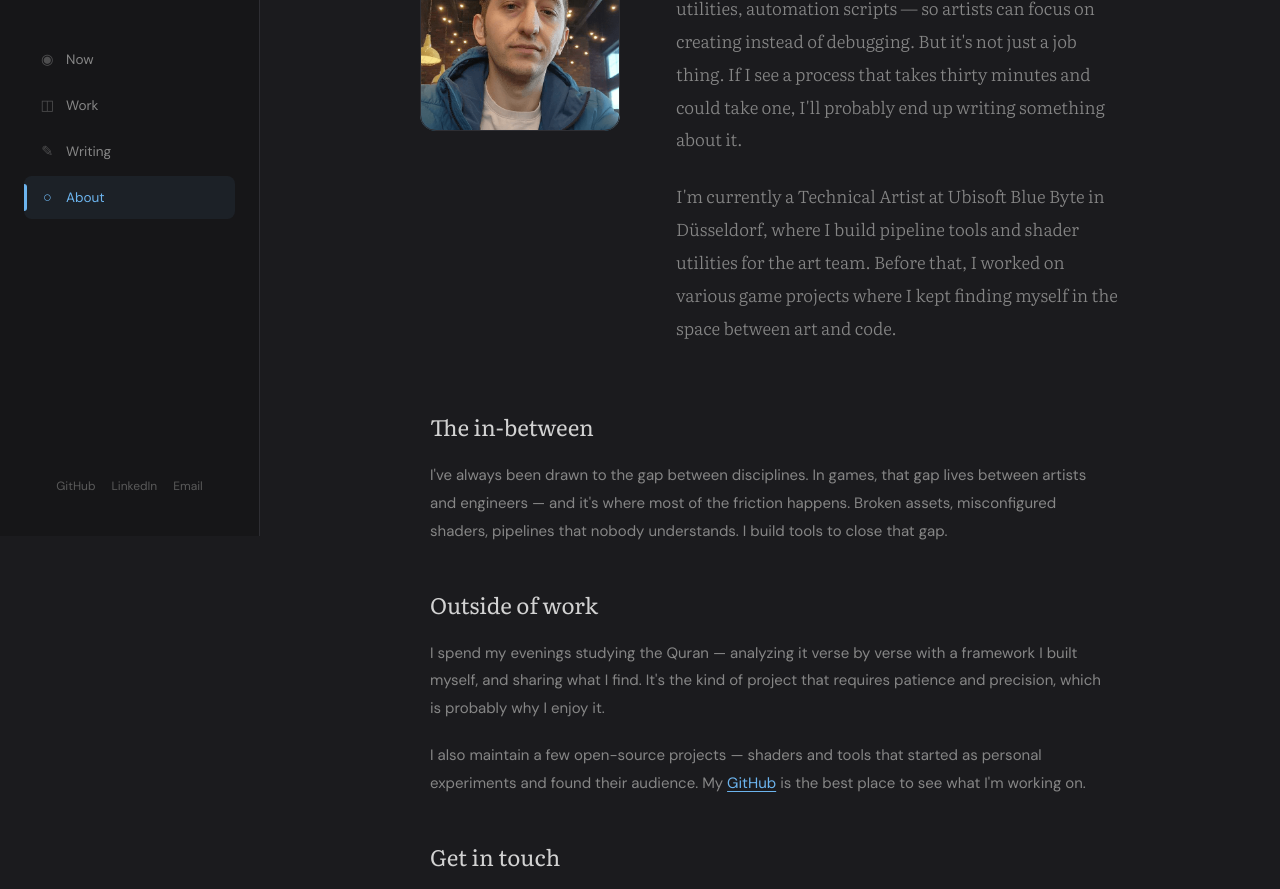
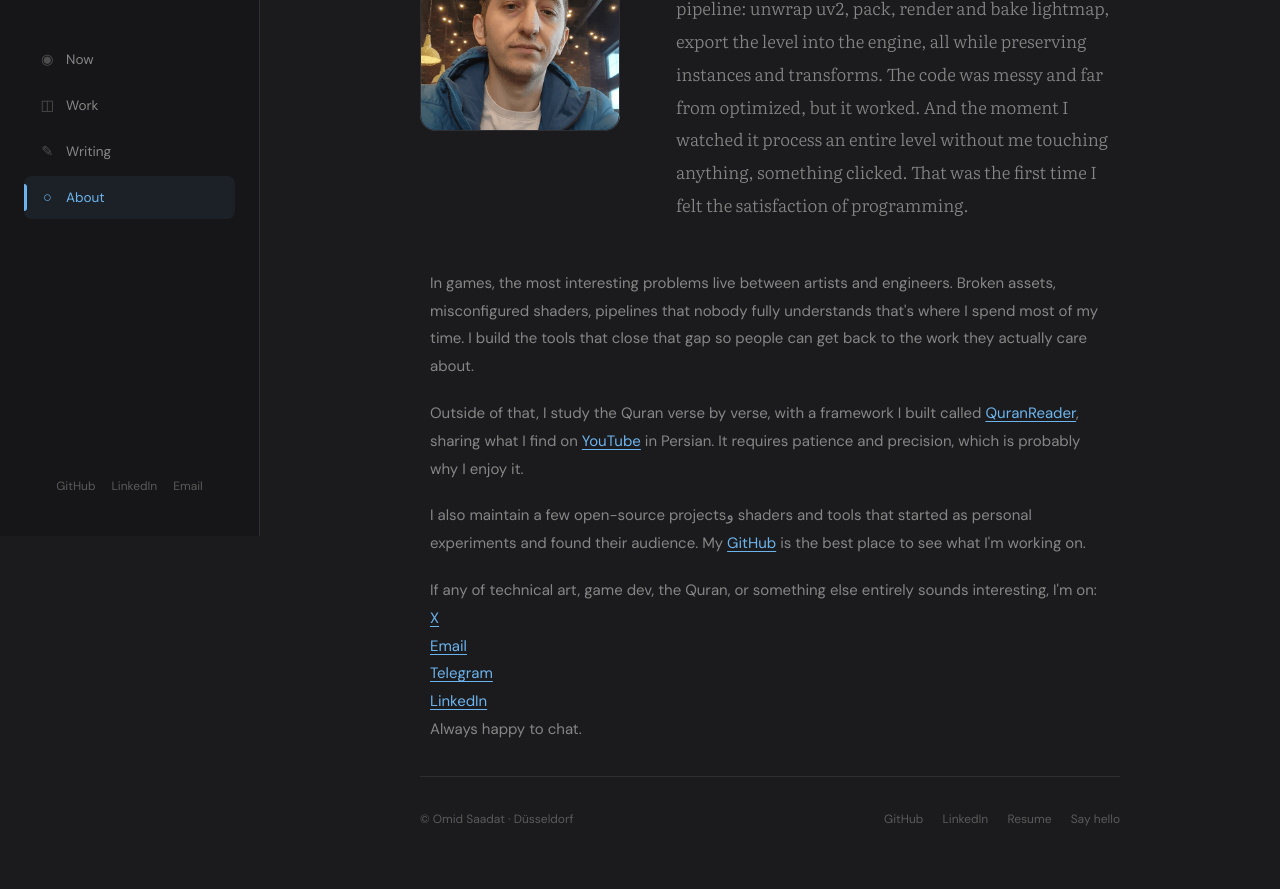
Before and after one commit to omid3098/omid3098.github.io, an Astro site: page /about in a window 1280 px wide. Shown: the part 264-1153 px from the top of the page. Built offline with nearby package versions, Linux system fonts and the light colour scheme; Astro itself is replaced by a stand-in of ours.

Commit message:
feat: update about page content and layout for clarity and engagement

```diff
--- a/src/pages/about.astro
+++ b/src/pages/about.astro
@@ -7,57 +7,48 @@ import Base from '../layouts/Base.astro';
     <h1 class="page-title">About</h1>
   </div>
 
-  <div class="about-layout" style="margin-bottom: 4rem;">
+  <div class="about-layout" style="margin-bottom: 3rem;">
     <div class="about-photo" style="width: 200px; height: 200px;">
       <img src="/assets/img/profile-picture.png" alt="Omid Saadat" />
     </div>
     <div class="about-content">
       <p class="about-p">
-        I make things simpler for a living. In games, that usually means building
-        tools — validators, shader utilities, automation scripts — so artists can
-        focus on creating instead of debugging. But it's not just a job thing. If I
-        see a process that takes thirty minutes and could take one, I'll probably
-        end up writing something about it.
-      </p>
-      <p class="about-p">
-        I'm currently a Technical Artist at Ubisoft Blue Byte in Düsseldorf, where
-        I build pipeline tools and shader utilities for the art team. Before that,
-        I worked on various game projects where I kept finding myself in the space
-        between art and code.
+        After about seven years as a 3D generalist, I wrote a MaxScript that
+        automated the entire environment pipeline: unwrap uv2, pack, render and bake lightmap,
+        export the level into the engine, all while preserving instances and transforms. The code was messy and far from
+        optimized, but it worked. And the moment I watched it process an entire
+        level without me touching anything, something clicked. That was the first
+        time I felt the satisfaction of programming.
       </p>
     </div>
   </div>
 
   <div class="prose" style="max-width: 680px;">
-    <h2>The in-between</h2>
     <p>
-      I've always been drawn to the gap between disciplines. In games, that gap
-      lives between artists and engineers — and it's where most of the friction
-      happens. Broken assets, misconfigured shaders, pipelines that nobody
-      understands. I build tools to close that gap.
-    </p>
-
-    <h2>Outside of work</h2>
-    <p>
-      I spend my evenings studying the Quran — analyzing it verse by verse
-      with a framework I built myself, and sharing what I find. It's the kind
-      of project that requires patience and precision, which is probably why I
-      enjoy it.
+      In games, the most interesting problems live between artists and engineers.
+      Broken assets, misconfigured shaders, pipelines that nobody fully
+      understands that's where I spend most of my time. I build the tools that
+      close that gap so people can get back to the work they actually care about.
     </p>
     <p>
-      I also maintain a few open-source projects — shaders and tools that started
+      Outside of that, I study the Quran verse by verse, with a framework I
+      built called <a href="https://www.omid-saadat.com/quran_reader/" target="_blank">QuranReader</a>,
+      sharing what I find on <a href="https://www.youtube.com/channel/UCrcVHXrUupOAAa0D77oXQ9g" target="_blank">YouTube</a>
+      in Persian. It requires patience and precision, which is probably why I enjoy it.
+    </p>
+    <p>
+      I also maintain a few open-source projectsو shaders and tools that started
       as personal experiments and found their audience. My
       <a href="https://github.com/omid3098" target="_blank">GitHub</a> is the
       best place to see what I'm working on.
     </p>
-
-    <!-- TODO: Add more personal sections as confirmed by Omid -->
-
-    <h2>Get in touch</h2>
     <p>
-      You can find me on <a href="https://github.com/omid3098" target="_blank">GitHub</a>
-      or reach out via LinkedIn. I'm always happy to chat about tools, shaders,
-      or the space between art and code.
+      If any of technical art, game dev, the Quran, or something else entirely sounds interesting, I'm on:
+      <br /><a href="https://x.com/omid3098" target="_blank">X</a>
+      <br /><a href="mailto:info@omid-saadat.com">Email</a>
+      <br /><a href="https://t.me/Omid3098" target="_blank">Telegram</a>
+      <br /><a href="https://www.linkedin.com/in/omid-saadat/" target="_blank">LinkedIn</a>
+      <br />Always happy to chat.
     </p>
   </div>
 </Base>
```
